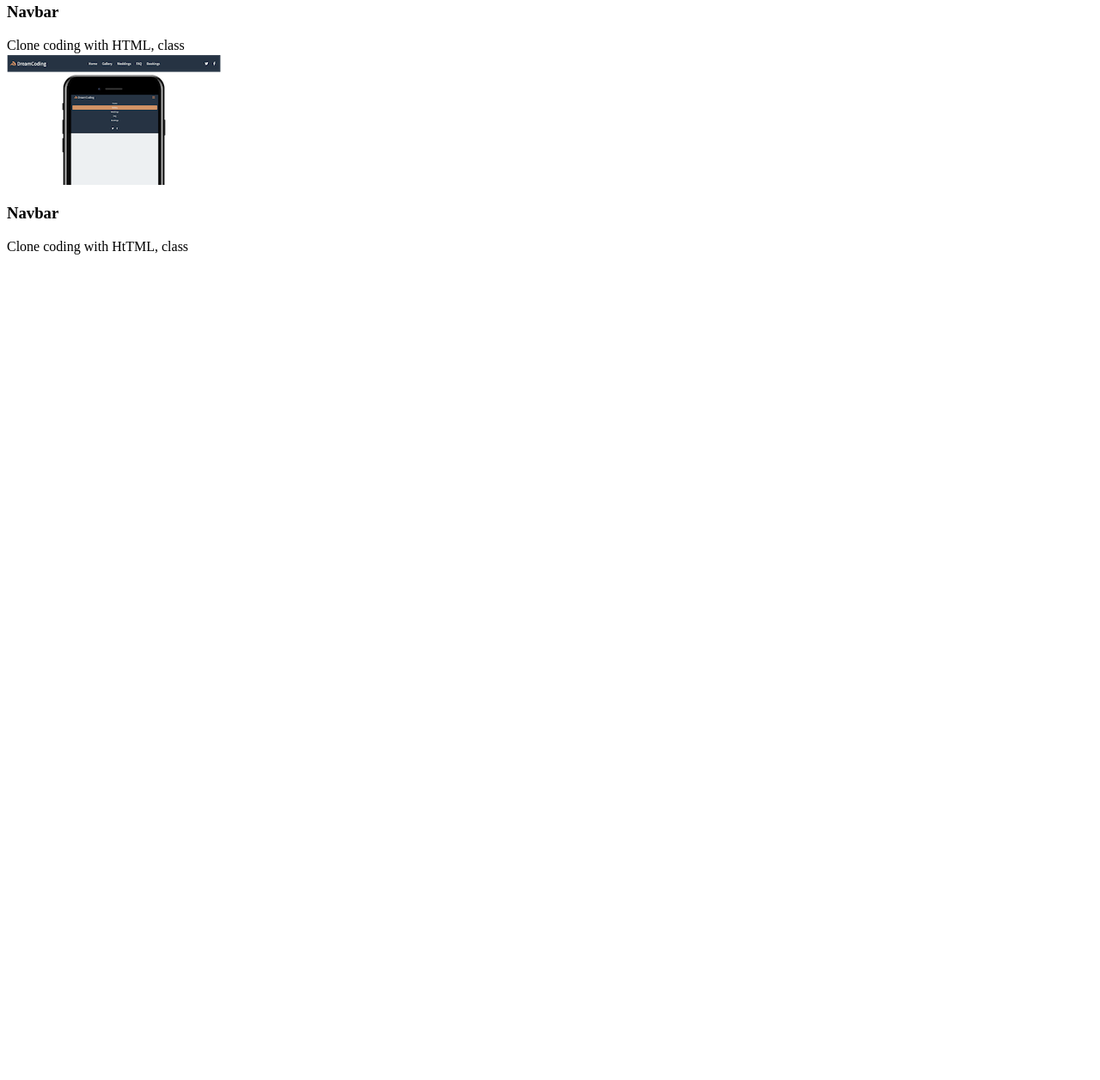
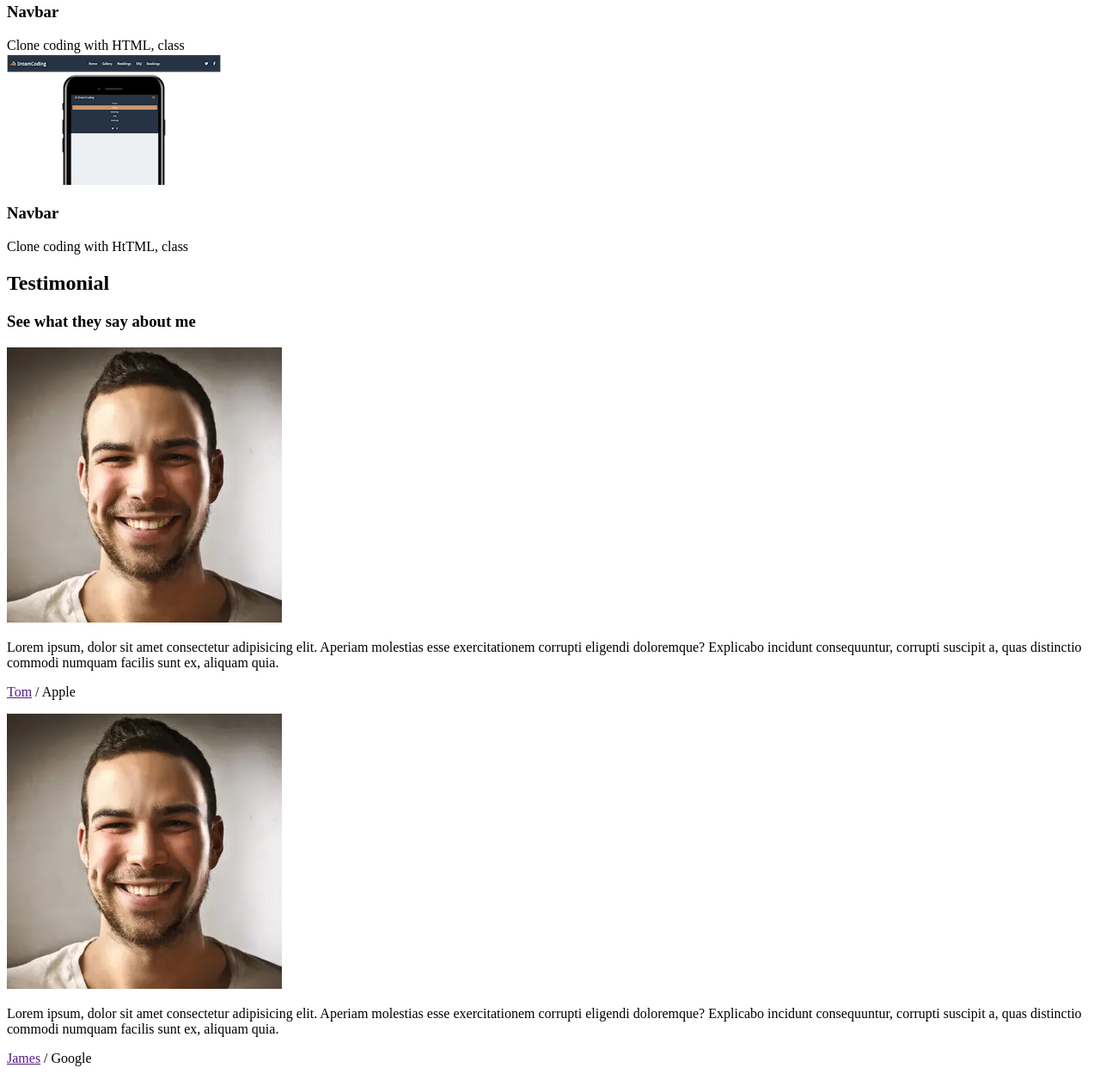
Before and after one commit to eomth0212/porrfolio, a plain HTML site: page index.html in a window 1280 px wide. Shown: the part 2653-3909 px from the top of the page at 86% size. Before the commit the page ends 2957 px from the top, so only its background shows below. Drawn offline with Linux system fonts and the light colour scheme.

Commit message:
HTML.testimonial

```diff
--- a/index.html
+++ b/index.html
@@ -192,7 +192,34 @@
         </div>
     </section>
     <!-- Testimonial -->
-    <section id="testimonial"></section>
+    <section id="testimonial">
+        <h1>Testimonial</h1>
+        <h3>See what they say about me</h3>
+        <div class="testimonials">
+            <div class="testimonial">
+                <img src="imgs/people1-200515-154332.webp"
+                alt="People"
+                class="testimonial__avatar"/>
+                <div class="testimanial__speech-bubble">
+                    <p>Lorem ipsum, dolor sit amet consectetur adipisicing elit. Aperiam molestias esse exercitationem corrupti eligendi doloremque? Explicabo incidunt consequuntur, corrupti suscipit a, quas distinctio commodi numquam facilis sunt ex, aliquam quia.
+                    </p>
+                    <p class="name"><a href="">Tom</a> / Apple</p>
+                </div>
+
+            </div>
+            <div class="testimonial">
+                <img src="imgs/people1-200515-154332.webp"
+                alt="People"
+                class="testimonial__avatar"/>
+                <div class="testimanial__speech-bubble">
+                    <p>Lorem ipsum, dolor sit amet consectetur adipisicing elit. Aperiam molestias esse exercitationem corrupti eligendi doloremque? Explicabo incidunt consequuntur, corrupti suscipit a, quas distinctio commodi numquam facilis sunt ex, aliquam quia.
+                    </p>
+                    <p class="name"><a href="">James</a> / Google</p>
+                </div>
+
+            </div>
+        </div>
+    </section>
     <!-- Contact -->
     <section id="contact"></section>
 
```
Also changed, not shown: imgs/people1-200515-154332.webp (added).
